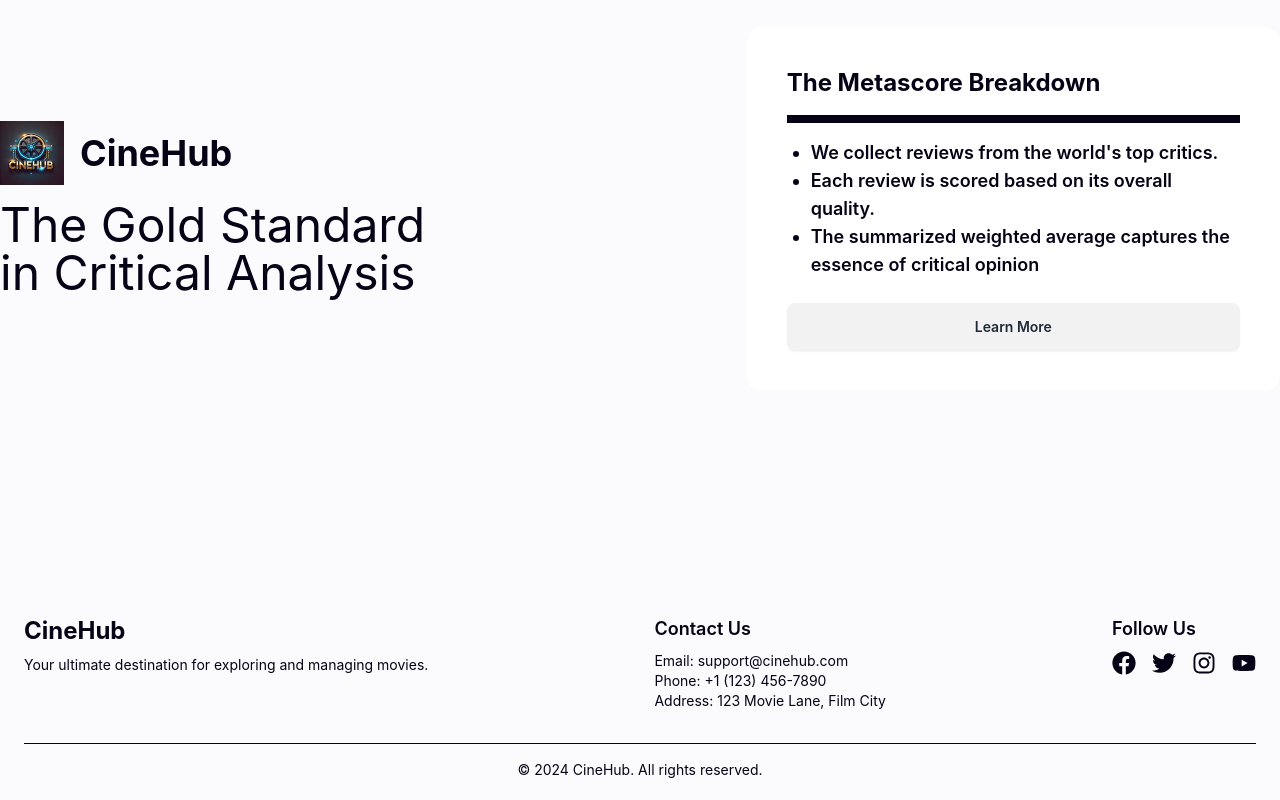
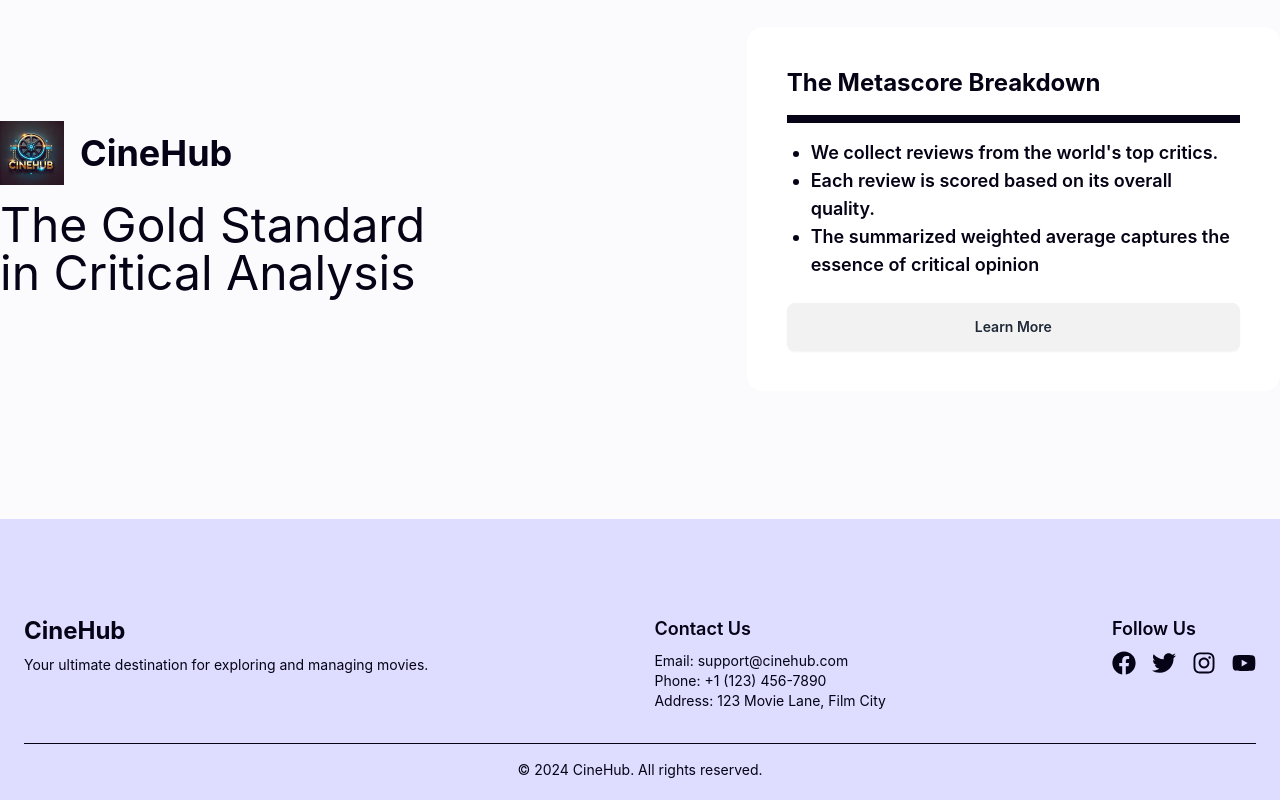
Before and after one commit to Abdallah-BinSaif/cinehub, a React (Vite) app: page / in a window 1280 px wide. Shown: the part 2151-2951 px from the top of the page. Built offline with nearby package versions, Linux system fonts and the light colour scheme; no server answers.

Commit message:
fix: footer color changed

```diff
--- a/src/pages/allMovies/AllMovies.jsx
+++ b/src/pages/allMovies/AllMovies.jsx
@@ -15,7 +15,7 @@ const AllMovies = () => {
     //     console.log(e.target.value)
     // }
     return (
-        <div>
+        <section className={"screen"}>
 
             <div className={"text-center text-5xl"}>
                 <h2>Explore Your Movie</h2>
@@ -27,12 +27,12 @@ const AllMovies = () => {
                     <input placeholder={"Popcorn ready? Let's Find a movie"} onChange={(e)=>setSearch(e.target.value)} type="text" className="w-full text-gold"/>
                 </label>
             </div>
-            <div className={"grid grid-cols-1 md:grid-cols-2 lg:grid-cols-3 p-8 gap-3"}>
+            <div className={"grid sm:grid-cols-1 md:grid-cols-2 lg:grid-cols-4 gap-8"}>
                 {
                     movies?.map(item => <MovieCard key={item._id} movie={item}></MovieCard>)
                 }
             </div>
-        </div>
+        </section>
     );
 };
 
--- a/src/shared/Footer.jsx
+++ b/src/shared/Footer.jsx
@@ -1,9 +1,12 @@
 import React from "react";
 import { FaFacebook, FaTwitter, FaInstagram, FaYoutube } from "react-icons/fa";
+import useTheme from "../hooks/useTheme.jsx";
 
 const Footer = () => {
+    const {isDarkMode} = useTheme();
+
     return (
-        <footer className="bg-pri text-seco pt-24 py-5">
+        <footer className={`${isDarkMode ? "bg-dark-secondary":"bg-light-secondary"} text-seco pt-24 py-5`}>
             <div className="container mx-auto px-6">
                 {/* Footer Content */}
                 <div className="flex flex-col md:flex-row justify-between items-center md:items-start space-y-6 md:space-y-0">
```
